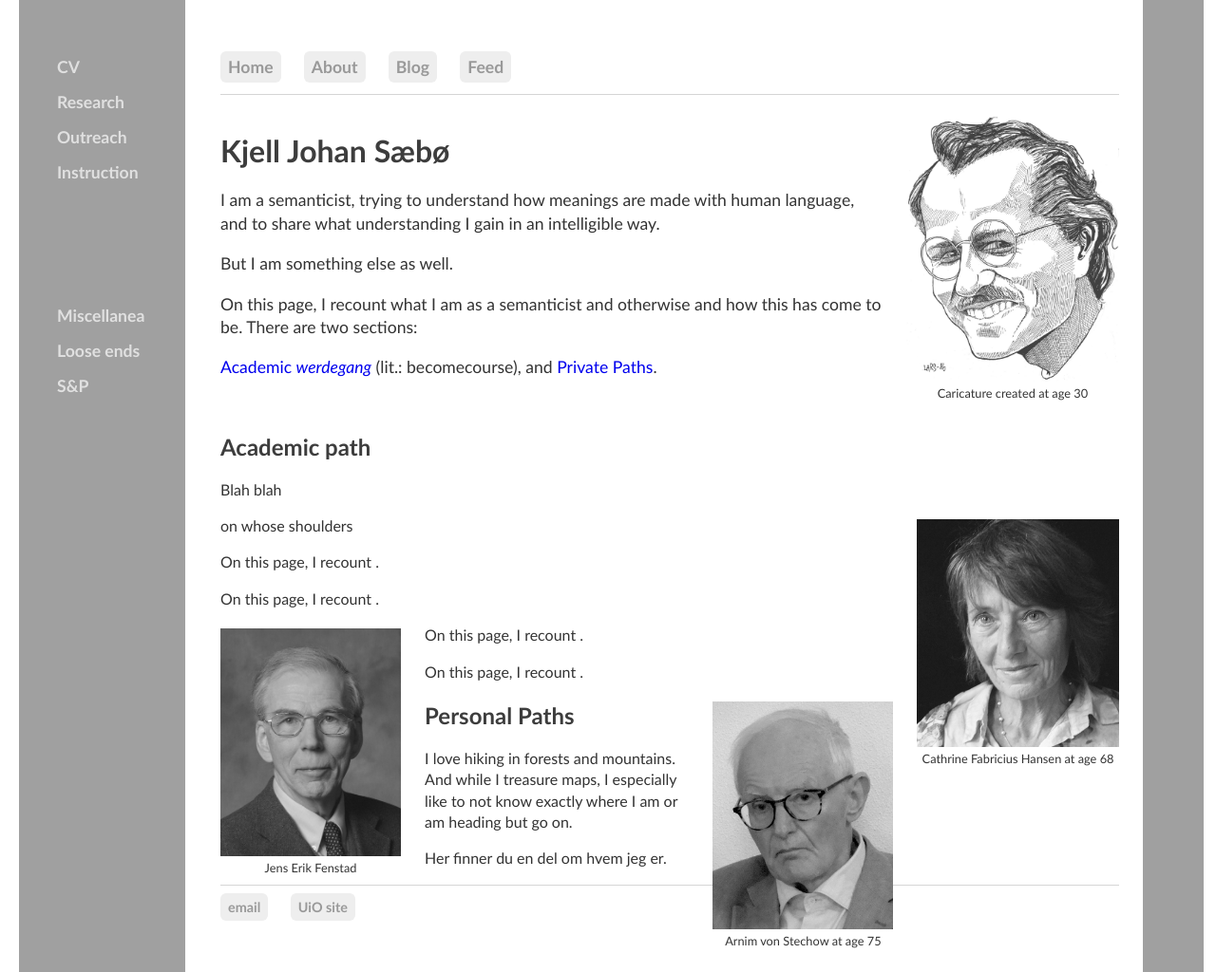
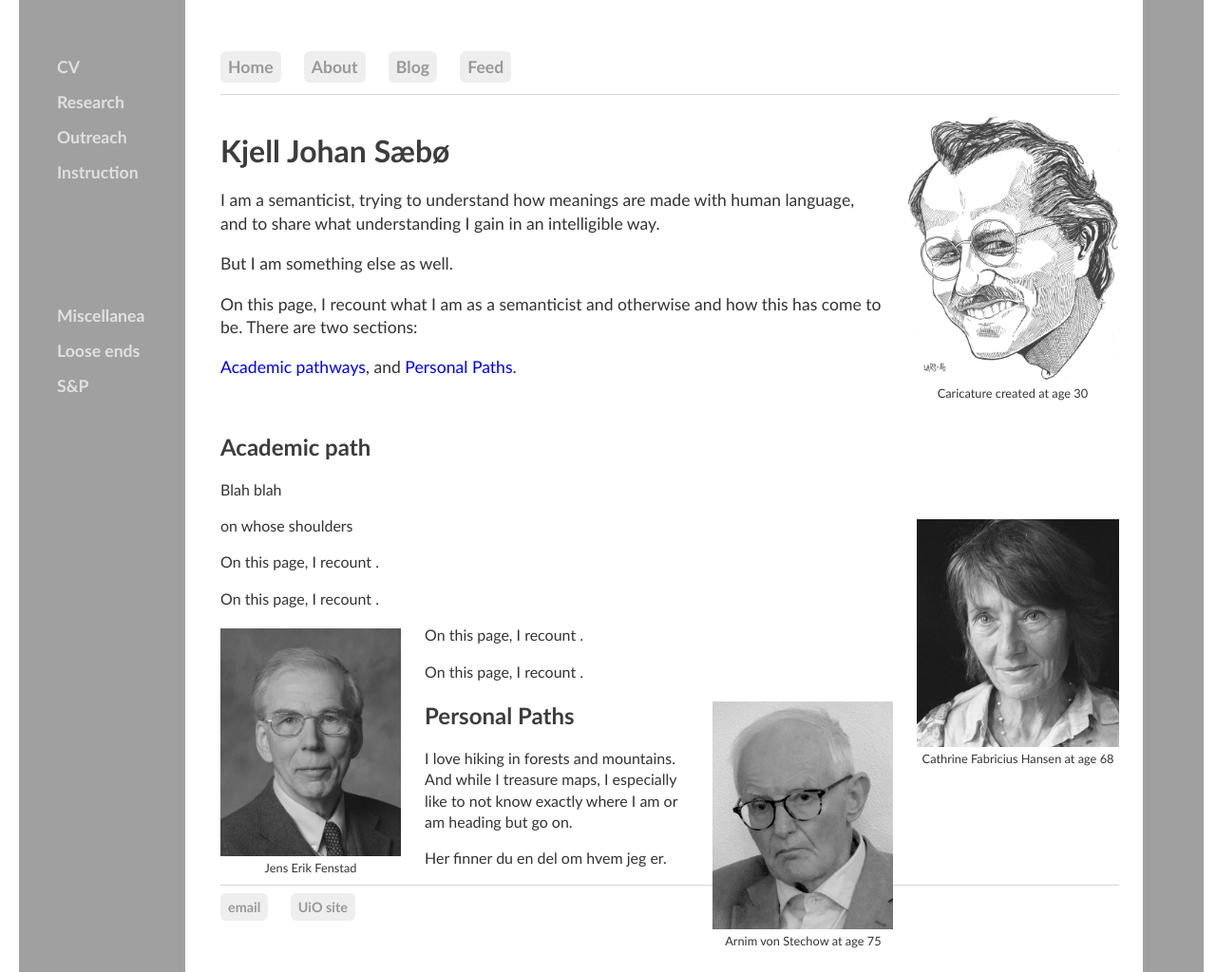
Before and after one commit to kjelljs/kjelljs.github.io, a Jekyll site: the page built from about/index.html, in a window 1280 px wide and 1024 px high. Shown: the whole window at 95% size. Built offline with Jekyll 4.4.1, drawn with Linux system fonts in a browser that asks for light colours.

Commit message:
Update index.html

```diff
--- a/about/index.html
+++ b/about/index.html
@@ -16,7 +16,7 @@ figcaption {
 	<div class="ingress"><p>I am a semanticist, trying to understand how meanings are made with human language, and to share what understanding I gain in an intelligible way.</p>
 		<p>But I am something else as well.</p>
 	<p>On this page, I recount what I am as a semanticist and otherwise and how this has come to be. There are two sections:</p>
-		<p><a href="#acad">Academic <i>werdegang</i></a> (lit.: becomecourse), and <a href="#priv">Private Paths</a>.</p>
+		<p><a href="#acad">Academic pathways</a>, and <a href="#priv">Personal Paths</a>.</p>
 	</div>
 	</br>
 	<h2 id="acad">Academic path</h2>
```
